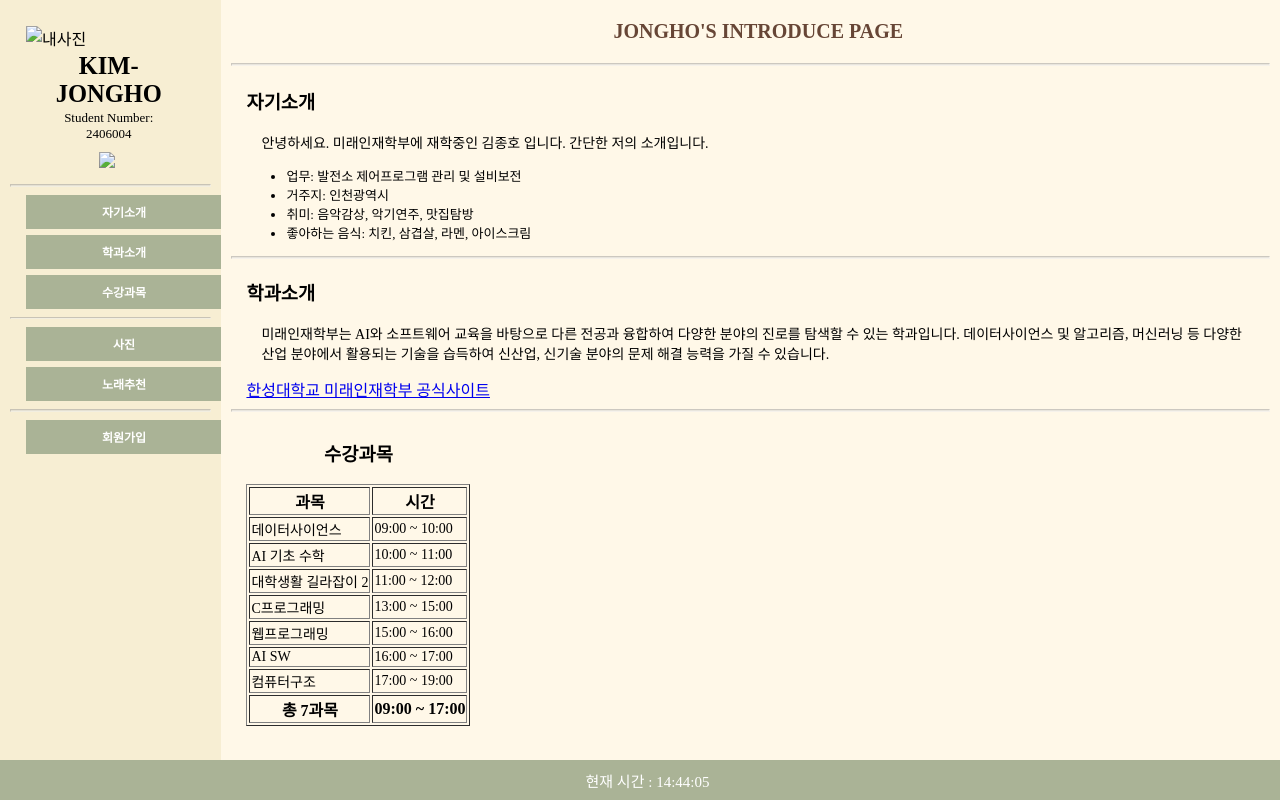
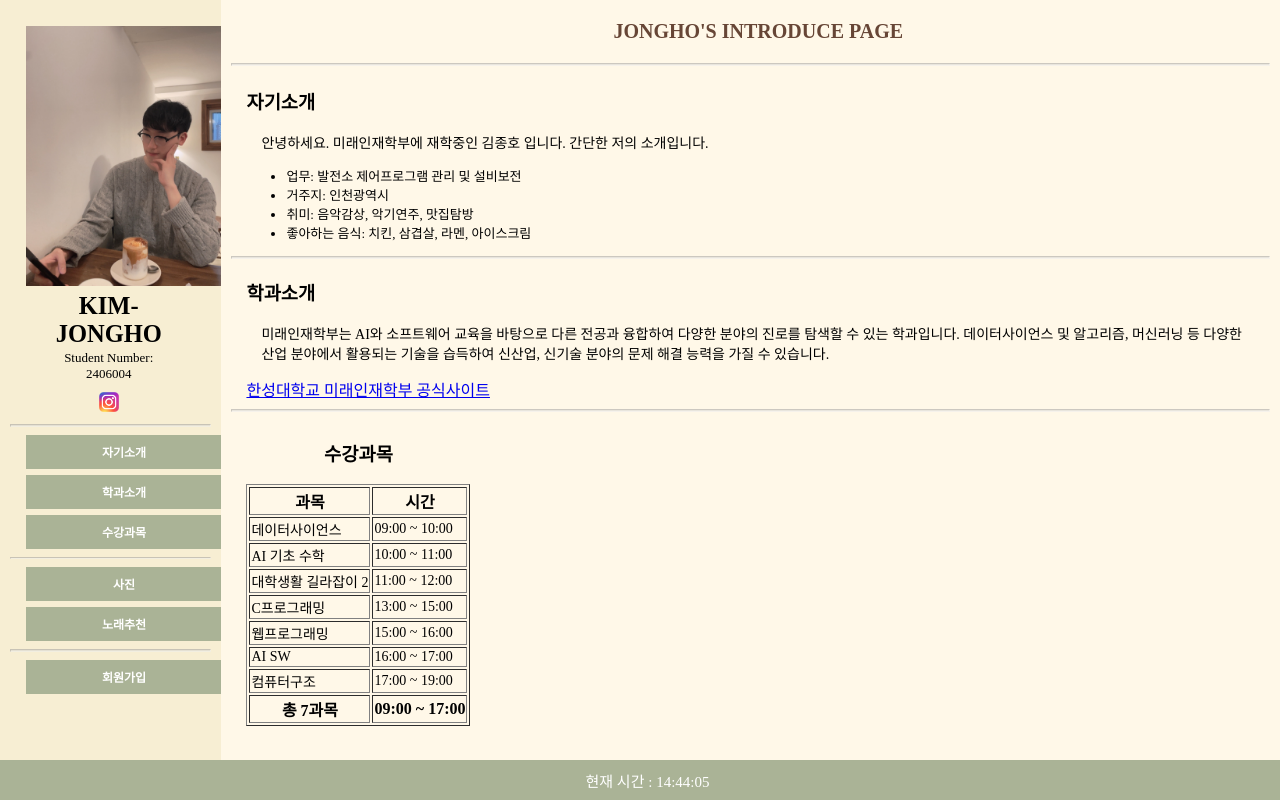
Before and after one commit to r4spberrycookie/host, a plain HTML site: page final_report.html in a window 1280 px wide. Drawn offline with Linux system fonts and the light colour scheme.

Commit message:
final_report.html

```diff
--- a/final_report.html
+++ b/final_report.html
@@ -2,7 +2,7 @@
 <html>
 
 <head>
-    <title>241208과제입니다</title>
+    <title>김종호 자기소개</title>
 <style>
 html, body { margin: 0; padding:0; height:100%; }
 header { width: 82.7%; height: 8.5%; float: right;
@@ -113,14 +113,14 @@ window.onload = () => {
 
     <aside>
     <div>
-        <img src="mypic.jpg"
+        <img src="./img/mypic.jpg"
         alt="내사진" height="260" weight="220">
         <p style="font-size: 24.5px; font-weight: bold; text-align: center;
          margin-right: 15px; margin-top : 2px; margin-bottom : 2px;">KIM-JONGHO</p>
         <p style="font-size: 13px; text-align: center;
         margin-right: 15px; margin-top : 2px; margin-bottom : 2px;">Student Number: 2406004</p>
         <a href="https://instagram.com/97124__jh" target="_blank" >
-	                <img src="insta.jpg" height="20px" width="20px" alt="인스타그램"
+	                <img src="./img/insta.jpg" height="20px" width="20px" alt="인스타그램"
                     style="margin:0 auto; display:block; margin-top : 10px; margin-bottom : 12px;">
         </a>
     </div>
```
